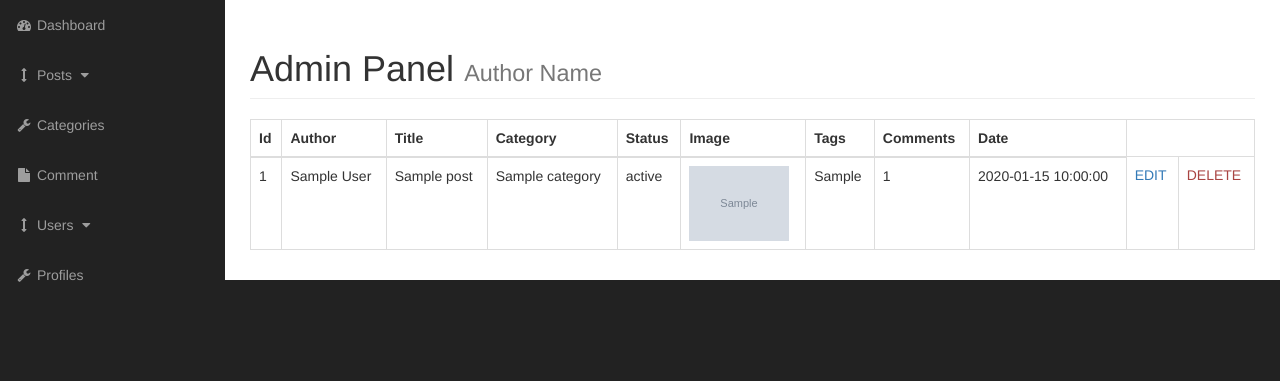
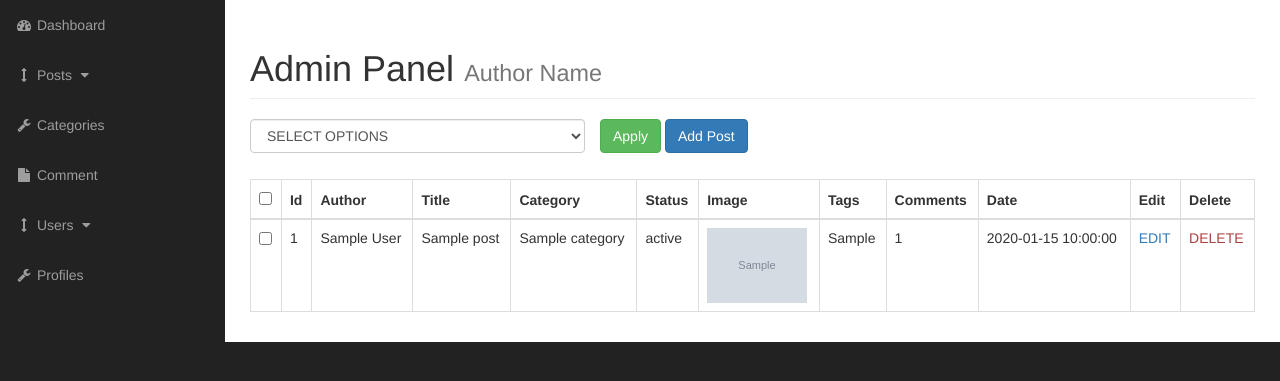
Before and after one commit to BhaveshKapre19/Blogging-CMS, a PHP site: page /Cms/admin/posts.php in a window 1280 px wide. Shown: the part 51-432 px from the top of the page. Run offline with PHP 8.4, Linux system fonts and the light colour scheme; the visitor is signed in with stand-in values (Sample User, id 1); tables that the repository leaves empty or names only in its code hold one stand-in row (values such as "Sample post"); some libraries are stand-ins or nearby versions.

Commit message:
dropdown bulk options :::01/01/2019 :::: 12:16AM

```diff
--- a/admin/include/add_user.php
+++ b/admin/include/add_user.php
@@ -16,6 +16,8 @@ if (isset($_POST['add_user'])) {
     $addUser_query = "INSERT INTO users (username, user_password, user_firstname, user_lastname, user_email,role) VALUES ('$username', '$user_password', '$user_firstname', '$user_lastname', '$user_email','$user_role');";
     $add_user_qry = mysqli_query($connection,$addUser_query);
     confirm($add_user_qry);
+
+    echo '<h4>User Created : <a href="users.php">User Created</a></h4>';
 
 	// move_uploaded_file($user_image_temp, "../image/".$user_image);
 }
--- a/admin/include/footer.php
+++ b/admin/include/footer.php
@@ -10,6 +10,27 @@
     <!-- Bootstrap Core JavaScript -->
     <script src="js/bootstrap.min.js"></script>
 
+    <script src="js/scripts.js"></script>
+
+    <script>
+		$(document).ready(function() {
+			$('#selectAllBoxs').click(function(event) {
+			/* Act on the event */
+				console.log("Clicked");
+				if(this.checked){
+					$('.checkbox').each(function() {
+					this.checked = true;
+					});
+				}
+				else{
+					$('.checkbox').each(function() {
+					this.checked = false;
+					});
+				}
+			});
+		});
+	</script>
+
 </body>
 
 </html>
--- a/admin/include/header.php
+++ b/admin/include/header.php
@@ -37,5 +37,6 @@ if (!isset($_SESSION['user_role'])) {
         <script src="https://oss.maxcdn.com/libs/respond.js/1.4.2/respond.min.js"></script>
     <![endif]-->
      <script type="text/javascript" src="https://www.gstatic.com/charts/loader.js"></script>
+     <script src="https://cdn.ckeditor.com/ckeditor5/11.2.0/classic/ckeditor.js"></script>
 
 </head>
--- a/admin/include/view_all_post.php
+++ b/admin/include/view_all_post.php
@@ -1,6 +1,48 @@
+<?php
+if (isset($_POST['checkBoxArray'])) {
+	foreach ($_POST['checkBoxArray'] as $checkBoxValue_id) {
+	 $bulkOption = $_POST['bulk_options'];
+	 switch ($bulkOption) {
+	 	case 'Published':
+	 	 $qry_pub = "UPDATE posts SET post_status = 'Published' WHERE post_id = $checkBoxValue_id";
+	 	 $update_Qry = mysqli_query($connection,$qry_pub);
+	 	 confirm($update_Qry);
+	 	break;
+
+	 	case 'Draft':
+	 	 $qry_dra = "UPDATE posts SET post_status = 'Draft' WHERE post_id = $checkBoxValue_id";
+	 	 $update_Qry = mysqli_query($connection,$qry_dra);
+	 	break;
+
+	 	case 'Delete':
+	 	 $qry_del = "delete from posts where post_id = $checkBoxValue_id";
+	 	 $update_Qry = mysqli_query($connection,$qry_del);
+	 	break;
+
+	 }
+	}
+}
+?>
+
+
+
+<form action="" method="post">
 <table class="table table-bordered table-hover">
+	<div id="bulkOptionContainer" class="col-xs-4" style="padding: 0px;">
+		<select name="bulk_options" id="" class="form-control">
+			<option value="">SELECT OPTIONS</option>
+			<option value="Published">PUBLISHED</option>
+			<option value="Draft">DRAFT</option>
+			<option value="Delete">DELETE</option>
+		</select>
+	</div>
+	<div class="col-xs-4">
+		<input type="submit" name="submit" class="btn btn-success" value="Apply">
+		<a href="posts.php?source=add" class="btn btn-primary">Add Post</a>
+	</div><br><br><br>
 	<thead>
 		<tr>
+			<th><input type="checkbox" id="selectAllBoxs"></th>
 			<th>Id</th>
 			<th>Author</th>
 			<th>Title</th>
@@ -10,6 +52,8 @@
 			<th>Tags</th>
 			<th>Comments</th>
 			<th>Date</th>
+			<th>Edit</th>
+			<th>Delete</th>
 		</tr>
 	</thead>
 	<tbody>
@@ -36,6 +80,7 @@
 				}
 		?>
 			<tr>
+				<td><input type="checkbox" class="checkbox" name="checkBoxArray[]" value="<?php echo $post_id; ?>"></td>
 				<td><?php echo $post_id; ?></td>
 				<td><?php echo $post_author; ?></td>
 				<td><?php echo $post_title; ?></td>
@@ -59,16 +104,24 @@
 			header("location:posts.php");
 		}
 		?>
-		<!-- <tr>
-				<td>10</td>
-				<td>Bhavesh Kapre</td>
-				<td>Python Hello</td>
-				<td>Python</td>
-				<td>Published</td>
-				<td>image</td>
-				<td>Bk,Python,bhavesh</td>
-				<td>20</td>
-				<td>22/11/2018</td>
-		</tr> -->
+		<script>
+			$(document).ready(function() {
+				$('#selectAllBoxs').click(function(event) {
+				/* Act on the event */
+					console.log("Clicked");
+					if(this.checked){
+						$('.checkbox').each(function() {
+						this.checked = true;
+						});
+					}
+					else{
+						$('.checkbox').each(function() {
+						this.checked = false;
+						});
+					}
+				});
+			});
+		</script>
 	</tbody>
 </table>
+</form>
--- /dev/null
+++ b/admin/js/scripts.js
@@ -0,0 +1,23 @@
+$(document).ready(function() {
+	ClassicEditor
+        .create( document.querySelector( '#editor' ) )
+        .catch( error => {
+            console.error( error );
+        } );
+});
+$(document).ready(function() {
+	$('#selectAllBoxs').click(function(event) {
+	/* Act on the event */
+		console.log("Clicked");
+		if(this.checked){
+			$('.checkbox').each(function() {
+			this.checked = true;
+			});
+		}
+		else{
+			$('.checkbox').each(function() {
+			this.checked = false;
+			});
+		}
+	});
+});
--- a/include/header.php
+++ b/include/header.php
@@ -1,3 +1,4 @@
+<?php session_start(); ?>
 <!DOCTYPE html>
 <html lang="en">
 
--- a/index.php
+++ b/index.php
@@ -37,7 +37,9 @@
                     </p>
                     <p><span class="glyphicon glyphicon-time"></span> <?php echo $post_date; ?></p>
                     <hr>
-                    <img class="img-responsive" src="image/<?php echo $post_image ?>" alt="">
+                    <a href="post.php?post_id=<?php echo $post_id; ?>">
+                        <img class="img-responsive" src="image/<?php echo $post_image ?>" alt="">
+                    </a>
                     <hr>
                     <p><?php echo $post_content; ?></p>
                     <a class="btn btn-primary" href="post.php?post_id=<?php echo $post_id; ?>">Read More <span class="glyphicon glyphicon-chevron-right"></span></a>
--- a/post.php
+++ b/post.php
@@ -45,7 +45,6 @@
                     <img class="img-responsive" src="image/<?php echo $post_image ?>" alt="">
                     <hr>
                     <p><?php echo $post_content; ?></p>
-                    <a class="btn btn-primary" href="post.php?post_id_to_get_the_url_by_somrthing=$post_id">Read More <span class="glyphicon glyphicon-chevron-right"></span></a>
 
                     <hr>
           <?php } ?>
```
Also changed, not shown: admin/include/add_post.php (+5 -2 lines), admin/include/edit_post.php (+19 -5 lines), admin/index.php (+8 -4 lines), include/navigation.php (+8 -12 lines).
